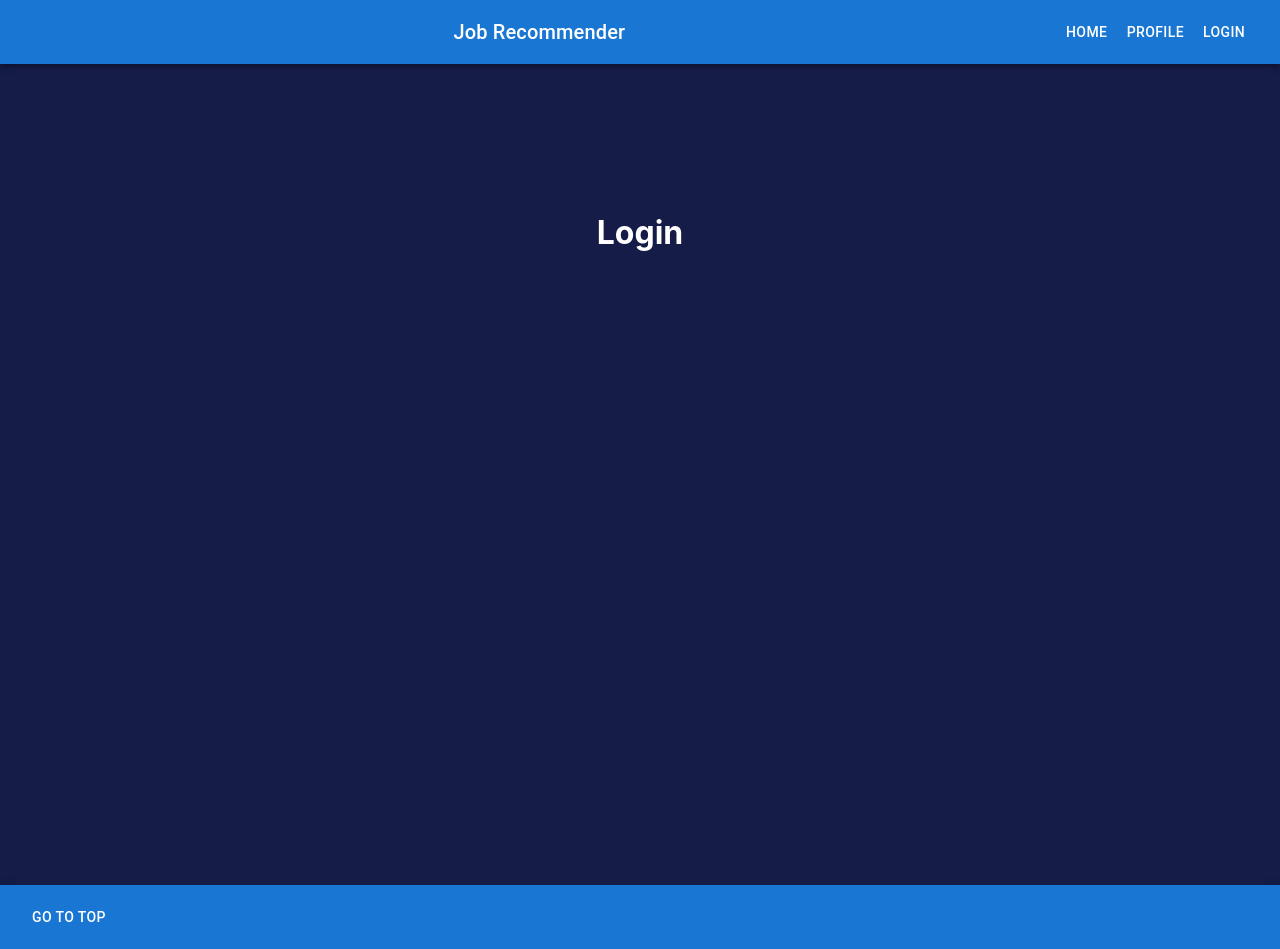
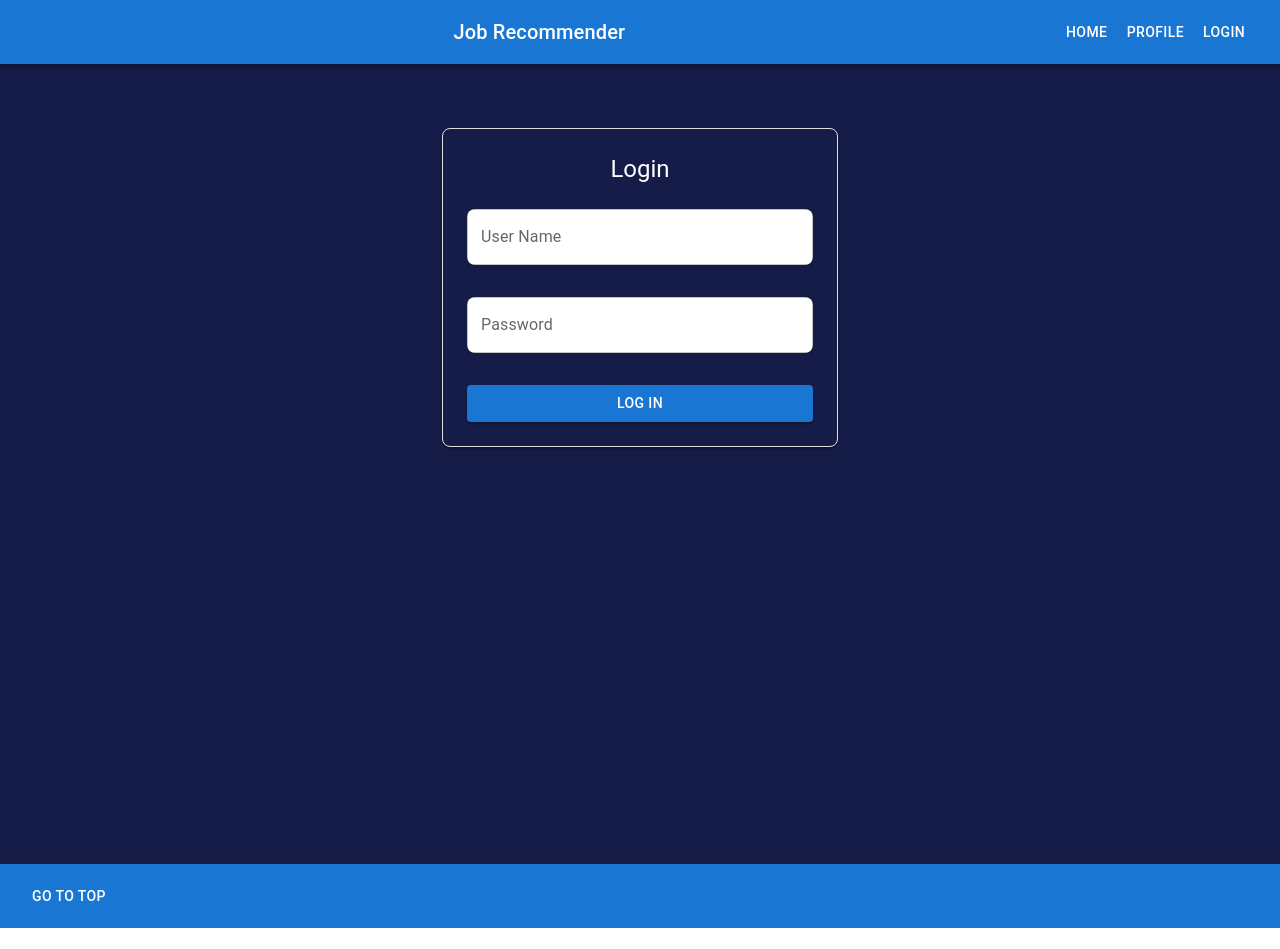
Before and after one commit to Sarwar-Ahmed/job-recommendation-web-application, a React (Create React App) app in the folder frontend/: page /login in a window 1280 px wide. After the commit the page ends 928 px from the top, so only its background shows below. Built offline with nearby package versions, Linux system fonts and the light colour scheme.

Commit message:
login component done

```diff
--- a/frontend/src/api.js
+++ b/frontend/src/api.js
@@ -4,3 +4,4 @@ const API = axios.create({ baseURL: 'http://127.0.0.1:8000/' });
 
 export const fetchJobs = (pageNum) => API.get(`/jobs/?page=${pageNum + 1}`);
 export const recommendJobs = (skills) => API.post('/job_recommend/', { skills });
+export const logIn = (loginData) => API.post('/login', {loginData});
--- a/frontend/src/components/LogIn/LogIn.js
+++ b/frontend/src/components/LogIn/LogIn.js
@@ -1,9 +1,88 @@
-import React from 'react'
+import { Box, Button, Container, TextField, Typography } from '@mui/material'
+import React, { useState } from 'react'
+import axios from "axios";
+import { logIn } from '../../api';
+
 
 function LogIn() {
+
+  const [formData, setFormData] = useState({
+    username: "",
+    password: "",
+  });
+
+  const handleChange = (e) => {
+    const { name, value } = e.target;
+    setFormData({
+      ...formData,
+      [name]: value,
+    });
+  };
+
+
+  const handleSubmit = async (e) => {
+    e.preventDefault();
+    try {
+      const response = await logIn(formData);
+      localStorage.setItem("access_token", response.data.access); // Store the token
+      alert("Login Successful");
+    } catch (error) {
+      alert("Error: " + error.response.data.error);
+    }
+  };
+
   return (
-    <div style={{witdth: "100%", textAlign: "center", height: "100vh", color: "white"}}>
-        <h1 style={{ padding: "10%" }}>Login</h1>
+    <div style={{witdth: "100%", textAlign: "center", height: "100vh"}}>
+      <Container maxWidth="xs" mt={4} sx={{ padding: '5%'}}>
+        <Box
+          sx={{
+            display: 'flex',
+            flexDirection: 'column',
+            alignItems: 'center',
+            padding: 3,
+            border: '1px solid #ddd',
+            borderRadius: 2,
+            boxShadow: 2,
+          }}
+        >
+          <Typography variant="h5" component="h1" gutterBottom>
+            Login
+          </Typography>
+
+          <form onSubmit={handleSubmit} style={{ width: '100%' }}>
+            <TextField
+              label="User Name"
+              name="username"
+              variant="outlined"
+              fullWidth
+              margin="normal"
+              value={formData.username}
+              sx={{ marginBottom: 2, backgroundColor: '#ffffff', borderRadius: 2 }}
+              onChange={handleChange}
+            />
+            <TextField
+              label="Password"
+              name="password"
+              variant="outlined"
+              fullWidth
+              margin="normal"
+              type="password"
+              value={formData.password}
+              sx={{ marginBottom: 2, backgroundColor: '#ffffff', borderRadius: 2 }}
+              onChange={handleChange}
+            />
+            <Button
+              type="submit"
+              variant="contained"
+              color="primary"
+              fullWidth
+              sx={{ mt: 2 }}
+            >
+              Log In
+            </Button>
+          </form>
+        </Box>
+      </Container>
     </div>
   )
 }
```
